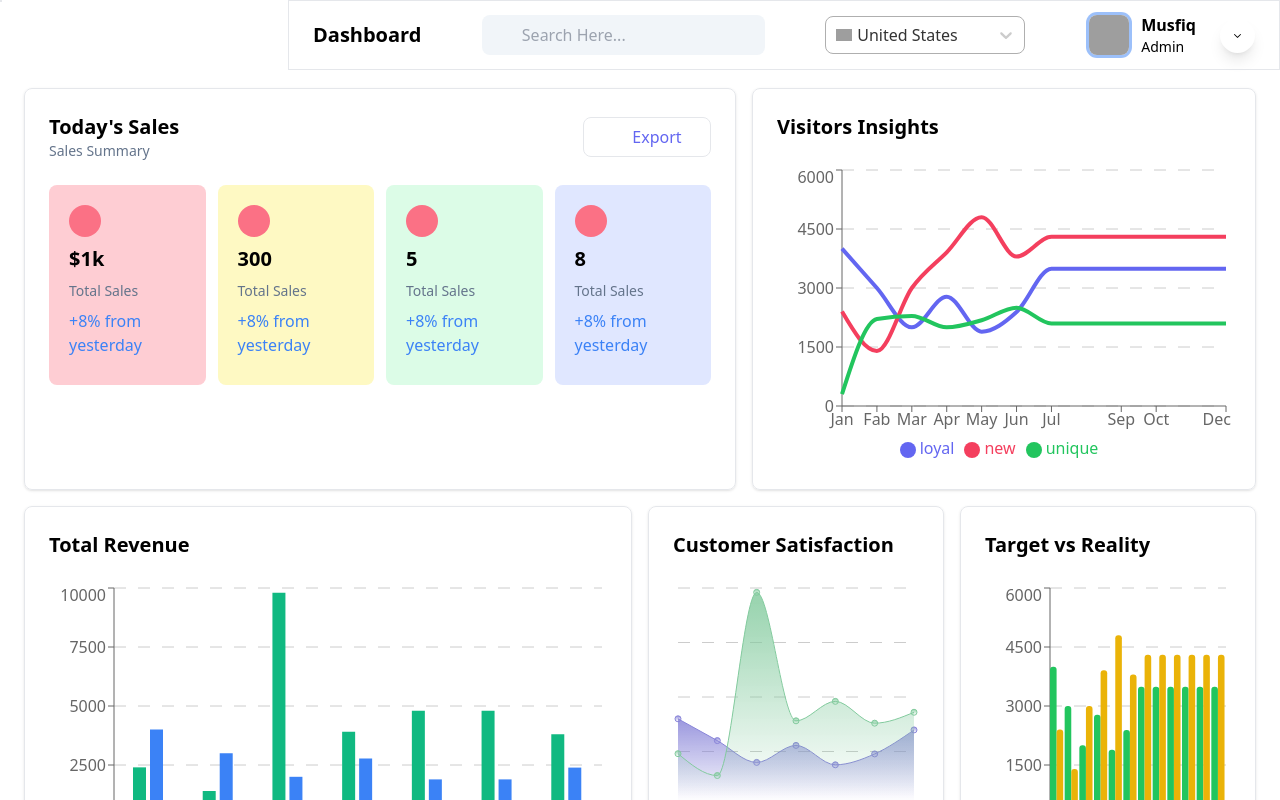
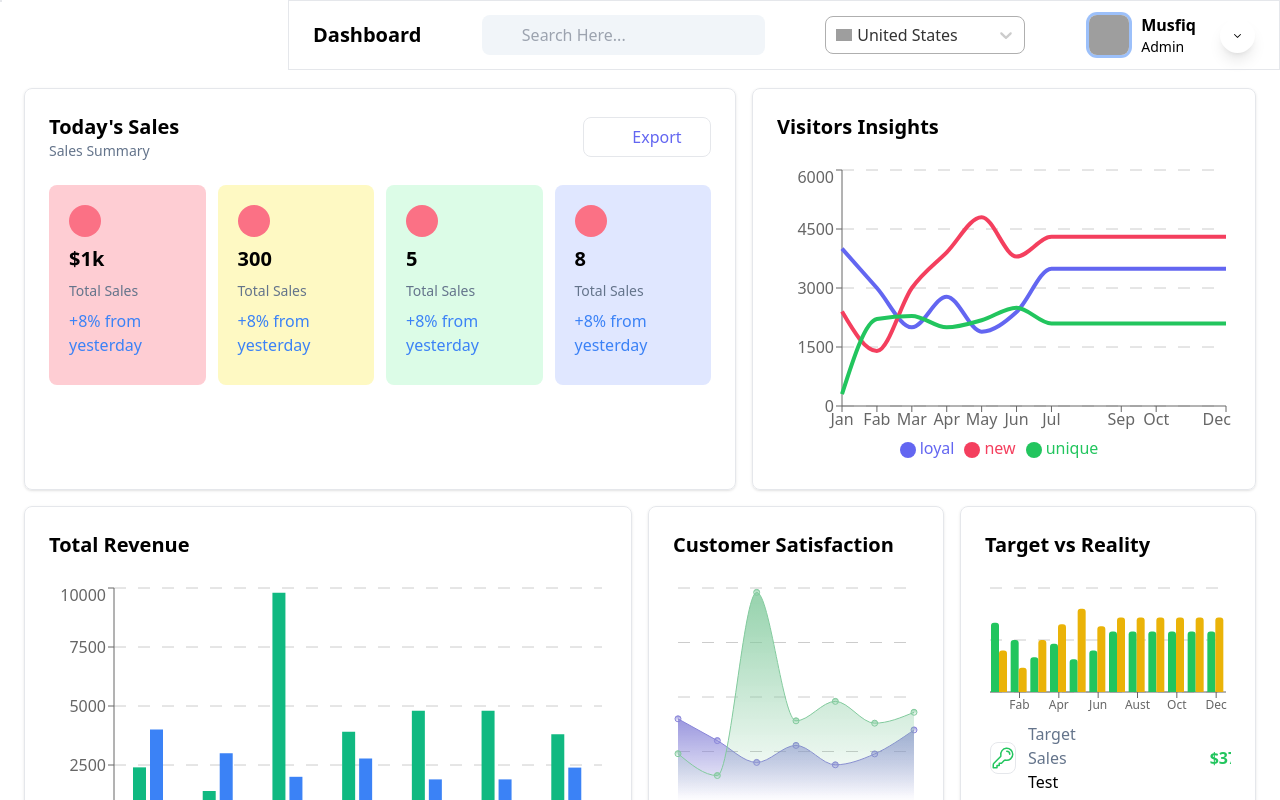
Before and after one commit to masudrahman-dev/sales-dashboard, a React (Vite) app: page /a/dashboard in a window 1280 px wide. Built offline with nearby package versions, Linux system fonts and the light colour scheme; grey boxes are pictures that could not be loaded; some icons are missing.

Commit message:
target vs reality done

```diff
--- a/src/sales-dashboard/dashboard-content/target-vs-reality/index.tsx
+++ b/src/sales-dashboard/dashboard-content/target-vs-reality/index.tsx
@@ -1,4 +1,4 @@
-import React from "react";
+import React, { useEffect, useState } from "react";
 import { useMeasure } from "react-use";
 import {
   BarChart,
@@ -11,6 +11,11 @@ import {
   Legend,
   LabelList,
 } from "recharts";
+import useWindowWidth from "../../../utils/useWindowWidth";
+import { v4 } from "uuid";
+import { KeyIcon } from "@heroicons/react/24/outline";
+import getTotal from "../../../utils/getTotal";
+import clx from "../../../utils/clx";
 
 const data = [
   {
@@ -87,32 +92,78 @@ const data = [
   },
 ];
 
+const renderLegend = (props) => {
+  const { payload } = props;
+
+  return (
+    <ul className="space-y-3">
+      {payload.map((entry) => {
+        return (
+          <li key={v4()} className="text-center ">
+            <div className="flex items-center gap-32">
+              <div className="flex items-center gap-3 ">
+                <span className="w-8 flex justify-center items-center rounded-lg h-8 border ">
+                  <KeyIcon
+                    className={clx(" w-6 h-6", {
+                      "text-[#22c55e]": entry.color === "#22c55e",
+                      "text-[#eab308]": entry.color === "#eab308",
+                    })}
+                  />
+                </span>
+                <p className="text-start">
+                  <p className="text-slate-500">{entry.value} Sales</p>
+                  <p>Test</p>
+                </p>
+              </div>
+              <p
+                className={clx(`font-bold `, {
+                  "text-[#22c55e]": entry.color === "#22c55e",
+                  "text-[#eab308]": entry.color === "#eab308",
+                })}
+              >
+                $
+                {getTotal({
+                  data,
+                  key: entry?.value,
+                  compareKey1: "Reality",
+                  compareKey2: "Target",
+                })}
+              </p>
+            </div>
+          </li>
+        );
+      })}
+    </ul>
+  );
+};
 const TargetVsReality = () => {
   const [ref, { width }] = useMeasure();
+  const { innerWidth } = useWindowWidth();
+
   return (
     <div ref={ref} className="mt-6 overflow-auto">
-      <BarChart width={width} height={300} data={data}>
+      <BarChart width={width} height={innerWidth < 600 ? 300 : 300} data={data}>
         <CartesianGrid
           vertical={false}
           fillOpacity={0.3}
           strokeDasharray="12 12"
         />
-        <XAxis dataKey="name" />
-        <YAxis />
+        <XAxis dataKey="name" tick={{ fontSize: 12 }} />
+
         <Tooltip />
-        <Legend iconSize={16} iconType="square" />
+        <Legend iconSize={16} iconType="square" content={renderLegend} />
         <Bar
           radius={[3, 3, 0, 0]}
-          barSize={13}
+          barSize={width < 600 ? 8 : 16}
           dataKey="Target"
           fill="#22c55e"
         />
         <Bar
           radius={[3, 3, 0, 0]}
-          barSize={13}
+          barSize={width < 600 ? 8 : 16}
           dataKey="Reality"
           fill="#eab308"
-        ></Bar>
+        />
       </BarChart>
     </div>
   );
--- /dev/null
+++ b/src/utils/getTotal.tsx
@@ -0,0 +1,24 @@
+interface GetTotalProps {
+  key: string;
+  compareKey1: string;
+  compareKey2?: string;
+  data: any;
+}
+
+const getTotal = ({ data, key, compareKey1, compareKey2 }: GetTotalProps) => {
+  if (key === compareKey1) {
+    const t = data?.reduce((pre, acc) => {
+      const total = pre + acc?.Reality;
+      return total;
+    }, 0);
+    return t;
+  } else if (key === compareKey2) {
+    const t = data?.reduce((pre, acc) => {
+      const total = pre + acc?.Target;
+      return total;
+    }, 0);
+    return t;
+  }
+};
+
+export default getTotal;
--- /dev/null
+++ b/src/utils/useWindowWidth.tsx
@@ -0,0 +1,17 @@
+import React, { useEffect, useState } from "react";
+
+const useWindowWidth = () => {
+  const [innerWidth, setInnerWidth] = useState(0);
+
+  useEffect(() => {
+    if (window.innerWidth < 600) {
+      setInnerWidth(window.innerWidth);
+    } else if (window.innerWidth > 1080) {
+      setInnerWidth(window.innerWidth);
+    }
+  }, [window.innerWidth]);
+
+  return { innerWidth };
+};
+
+export default useWindowWidth;
--- a/tsconfig.json
+++ b/tsconfig.json
@@ -13,7 +13,7 @@
     "isolatedModules": true,
     "noEmit": true,
     "jsx": "react-jsx",
-
+"noImplicitAny": false,
     /* Linting */
     "strict": true,
     "noUnusedLocals": true,
```
